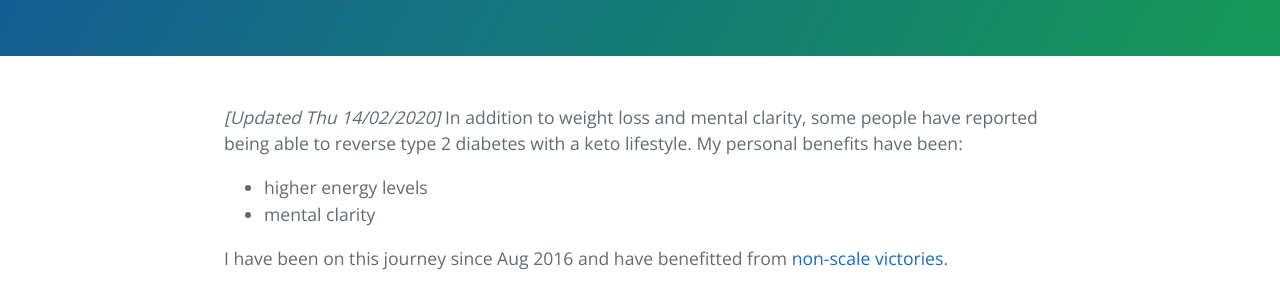
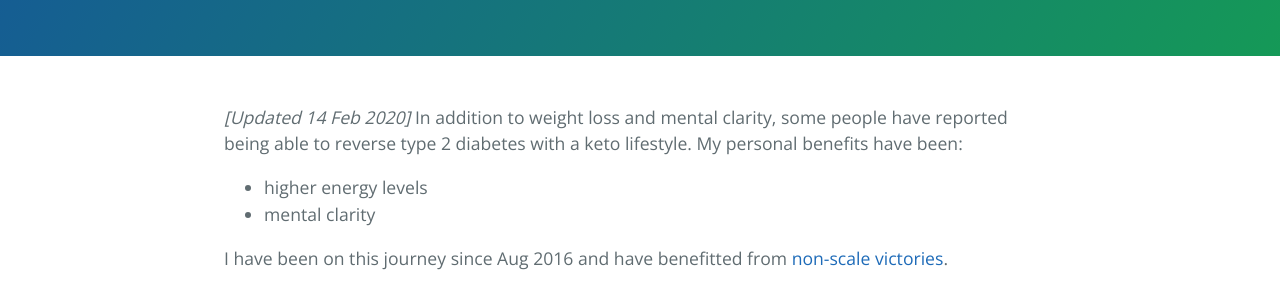
Before and after one commit to richardborges/richardborges.github.io, a Jekyll site: the page built from _posts/2020-01-17-keto.md, in a window 1280 px wide. Shown: the part 294-587 px from the top of the page. Built offline with Jekyll 4.4.1, drawn with Linux system fonts in a browser that asks for light colours.

Commit message:
new page and update

```diff
--- a/_posts/2020-01-17-keto.md
+++ b/_posts/2020-01-17-keto.md
@@ -11,7 +11,7 @@ categories:
 tags: other
 
 ---
-_[Updated Thu 14/02/2020]_ In addition to weight loss and mental clarity, some people have reported being able to reverse type 2 diabetes with a keto lifestyle. My personal benefits have been:
+_[Updated 14 Feb 2020]_ In addition to weight loss and mental clarity, some people have reported being able to reverse type 2 diabetes with a keto lifestyle. My personal benefits have been:
 * higher energy levels
 * mental clarity
 
```
Also changed, not shown: 1 other file.
